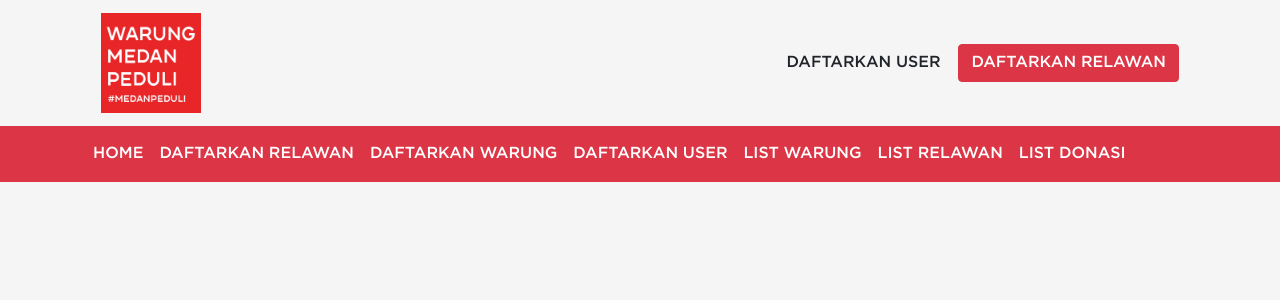
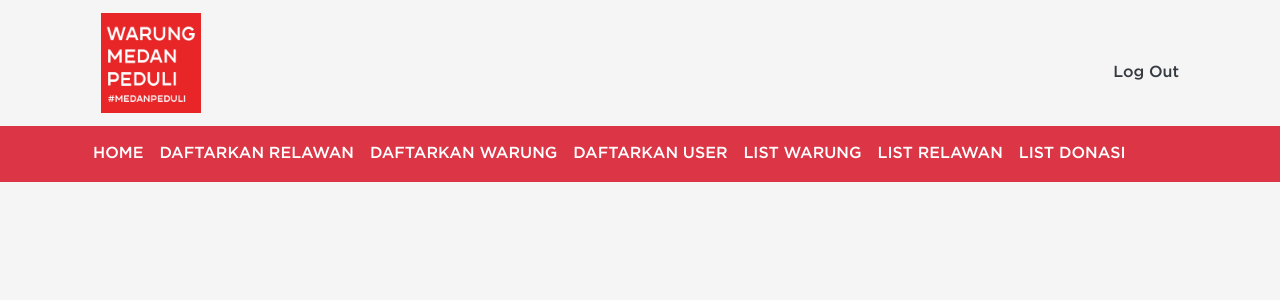
Before and after one commit to VeirryAu/warung-medan-peduli, a PHP site: page /list-donasi.php in a window 1280 px wide. Shown: the top 300 px of the page. Run offline with PHP 8.4, Linux system fonts and the light colour scheme; the visitor is signed in with stand-in values (Sample User, id 1); data that the repository does not hold is empty.

Commit message:
commit Logout into header

```diff
--- a/css/index-202105266.css
+++ b/css/index-202105266.css
@@ -14,7 +14,7 @@ body {
 .topnav-right {
   float: right;
   padding-top: 20px;
-  color: white;
+  color: #343a40;
 }
 
 .topnav-left {
--- a/header.php
+++ b/header.php
@@ -8,8 +8,7 @@
               <img src="./public/logo-new.png" alt="logo" class="" width="100" height="100" />
             </a>
             <div>
-              <a href="register.php" class="btn btn-green">DAFTARKAN USER</a>
-              <a href="donasi.php" class="btn btn-danger">DAFTARKAN RELAWAN</a>
+              <a href="logout.php" class="topnav-right">Log Out</a>
             </div>
           </div>
         </div>
--- a/index.php
+++ b/index.php
@@ -26,7 +26,6 @@ a, a:hover, a:focus, a:active {
 </style>
 <body class="body white">
   <div class="text-primary">
-      <a href="logout.php" class="topnav-right">Log Out</a>
       <?php
         if ($_SESSION["roleAs"] == "superadmin") {
       ?>
```
